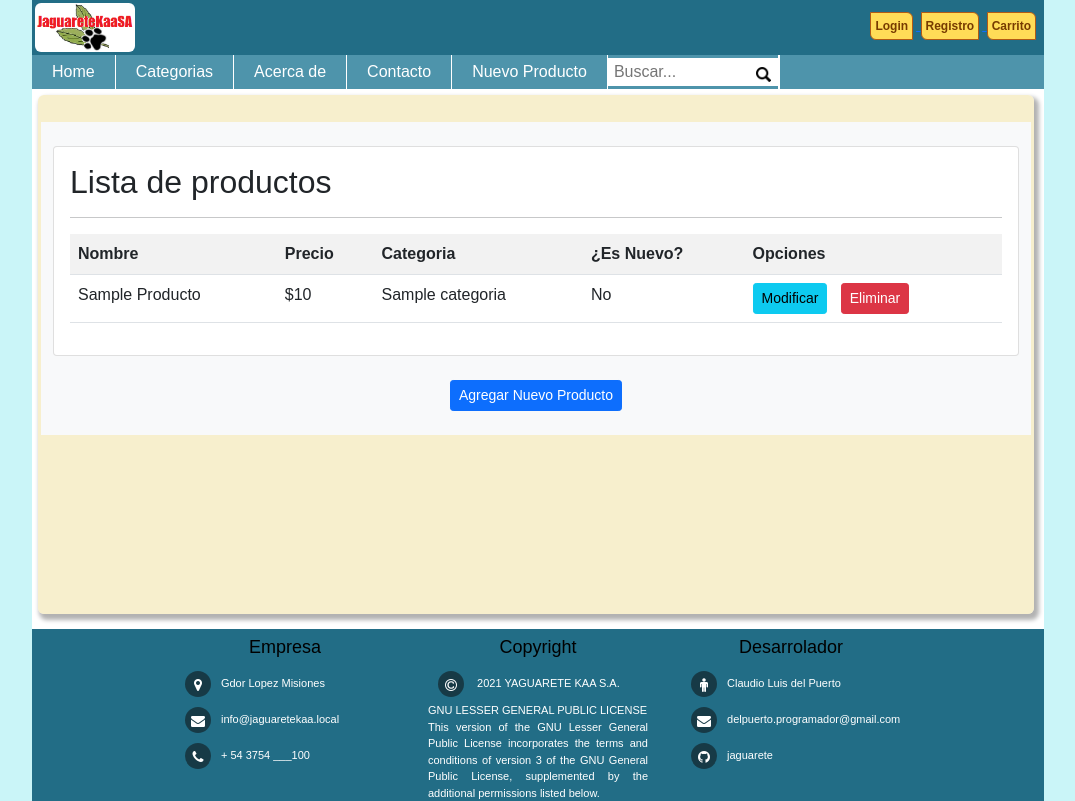
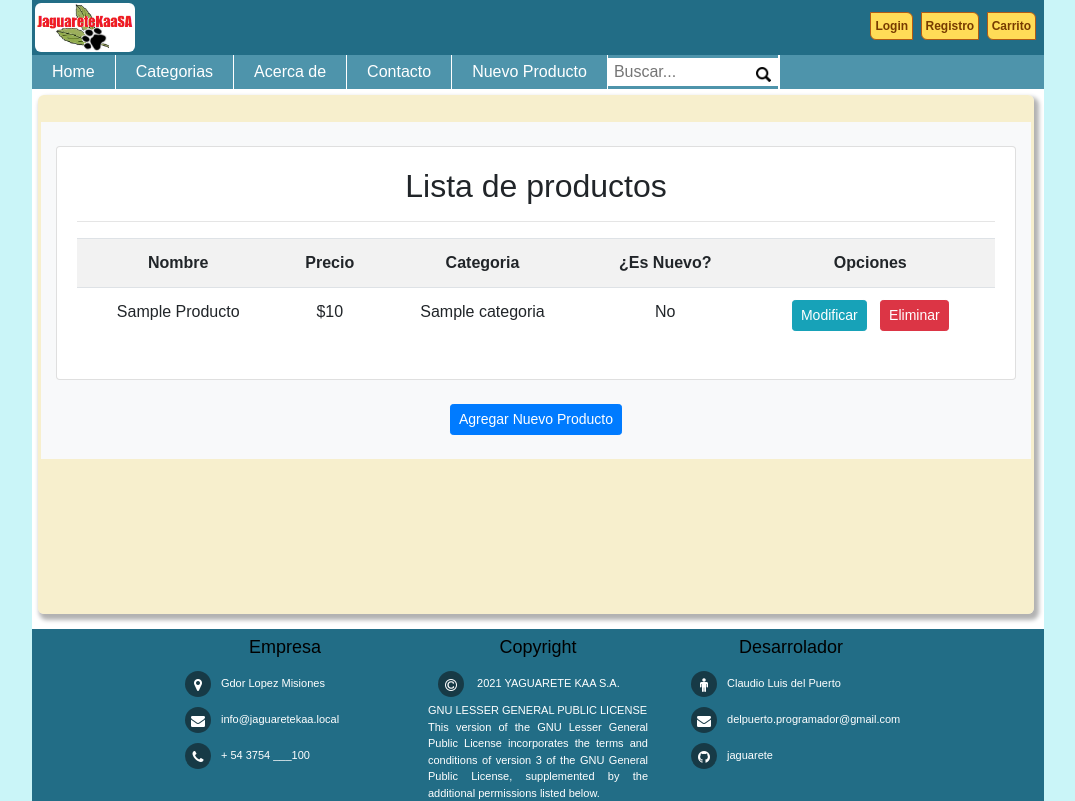
Before and after one commit to delpuerto/jaguarete, a Django app: template jaguarete/jaguareteAPP/templates/producto/listar.html in a window 1280 px wide. Shown: the whole page, without its empty margins (102-1177 px from the left). Run offline with Django 3.2, Linux system fonts and the light colour scheme; the template is opened without the code that fills it: most values are stand-ins (such as "Sample title", 1, 10 or a date in 2020); some libraries are stand-ins or nearby versions.

Commit message:
Mejoras en presentacion

```diff
--- a/jaguarete/jaguareteAPP/static/css/estilo.css
+++ b/jaguarete/jaguareteAPP/static/css/estilo.css
@@ -258,15 +258,18 @@ input.image_buscar {
 
 
 
-
+.container{
+    text-align: center;
+}
 .productos {
     display: inline-flex;
     flex-wrap: wrap;
     align-content: center;
+    text-align: center;
 }
 
 .producto {
-    width: 25%;
+    width: 250px;
     margin-top: 20px;
 }
 
--- a/jaguarete/jaguareteAPP/templates/home/base.html
+++ b/jaguarete/jaguareteAPP/templates/home/base.html
@@ -9,7 +9,8 @@
 
     {% load static %}
     <link type="text/css" rel="stylesheet" href="{% static 'css/estilo.css' %}"/>
-    <link href="https://cdn.jsdelivr.net/npm/bootstrap@5.0.1/dist/css/bootstrap.min.css" rel="stylesheet" integrity="sha384-+0n0xVW2eSR5OomGNYDnhzAbDsOXxcvSN1TPprVMTNDbiYZCxYbOOl7+AMvyTG2x" crossorigin="anonymous">
+    <!-- link href="https://cdn.jsdelivr.net/npm/bootstrap@5.0.1/dist/css/bootstrap.min.css" rel="stylesheet" integrity="sha384-+0n0xVW2eSR5OomGNYDnhzAbDsOXxcvSN1TPprVMTNDbiYZCxYbOOl7+AMvyTG2x" crossorigin="anonymous" -->
+    <link rel="stylesheet" href="https://maxcdn.bootstrapcdn.com/bootstrap/4.0.0/css/bootstrap.min.css" integrity="sha384-Gn5384xqQ1aoWXA+058RXPxPg6fy4IWvTNh0E263XmFcJlSAwiGgFAW/dAiS6JXm" crossorigin="anonymous">
     <script type="text/javascript" src="{% static 'js/script.js' %}"></script>
 
 
--- a/jaguarete/jaguareteAPP/templates/producto/listar.html
+++ b/jaguarete/jaguareteAPP/templates/producto/listar.html
@@ -11,7 +11,7 @@
         <div class="card-body">
             <h2>Lista de productos</h2>
             <hr>
-            <table class="table table-striped table-hover table-responsive-sm">
+            <table class="table table-striped table-hover table-responsive-md">
                 <tr>
                     <th>Nombre</th>
                     <th>Precio</th>
```
Also changed, not shown: jaguarete/jaguareteAPP/templates/home/index.html (+1 -7 lines), jaguarete/db.sqlite3.
